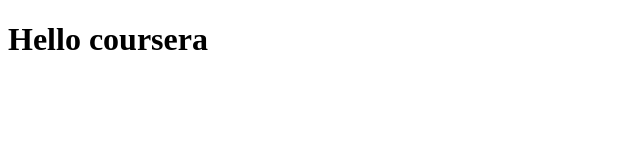
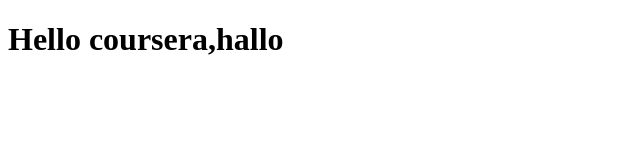
Before and after one commit to eyupmxexperts/Coursera-test, a plain HTML site: page site/index.html in a window 1280 px wide. Shown: the whole page, without its empty margins (0-640 px from the left). Drawn offline with Linux system fonts and the light colour scheme.

Commit message:
small addition to our page content

```diff
--- a/site/index.html
+++ b/site/index.html
@@ -6,6 +6,6 @@
 	<title>Hello coursera</title>
 </head>
 <body>
-<h1>Hello coursera<h1>
+<h1>Hello coursera,hallo<h1>
 </body>
 </html>
```
